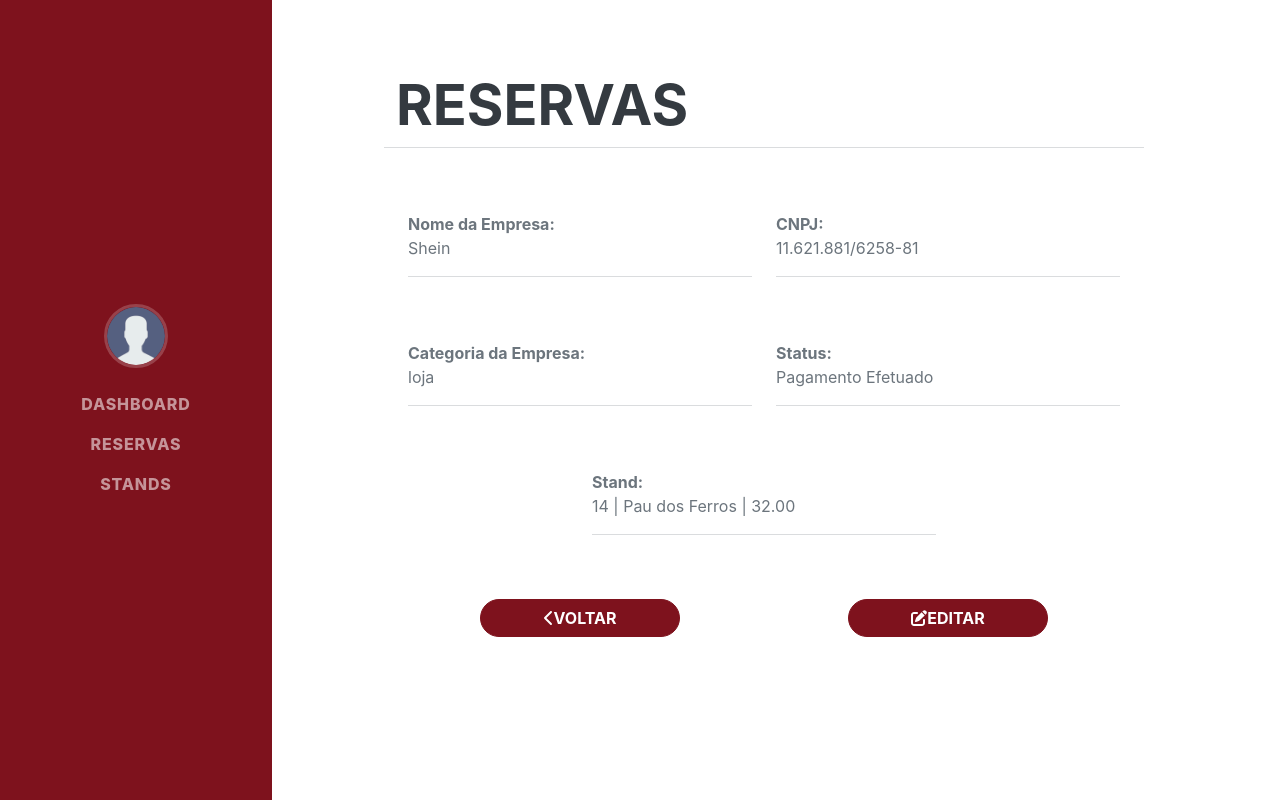
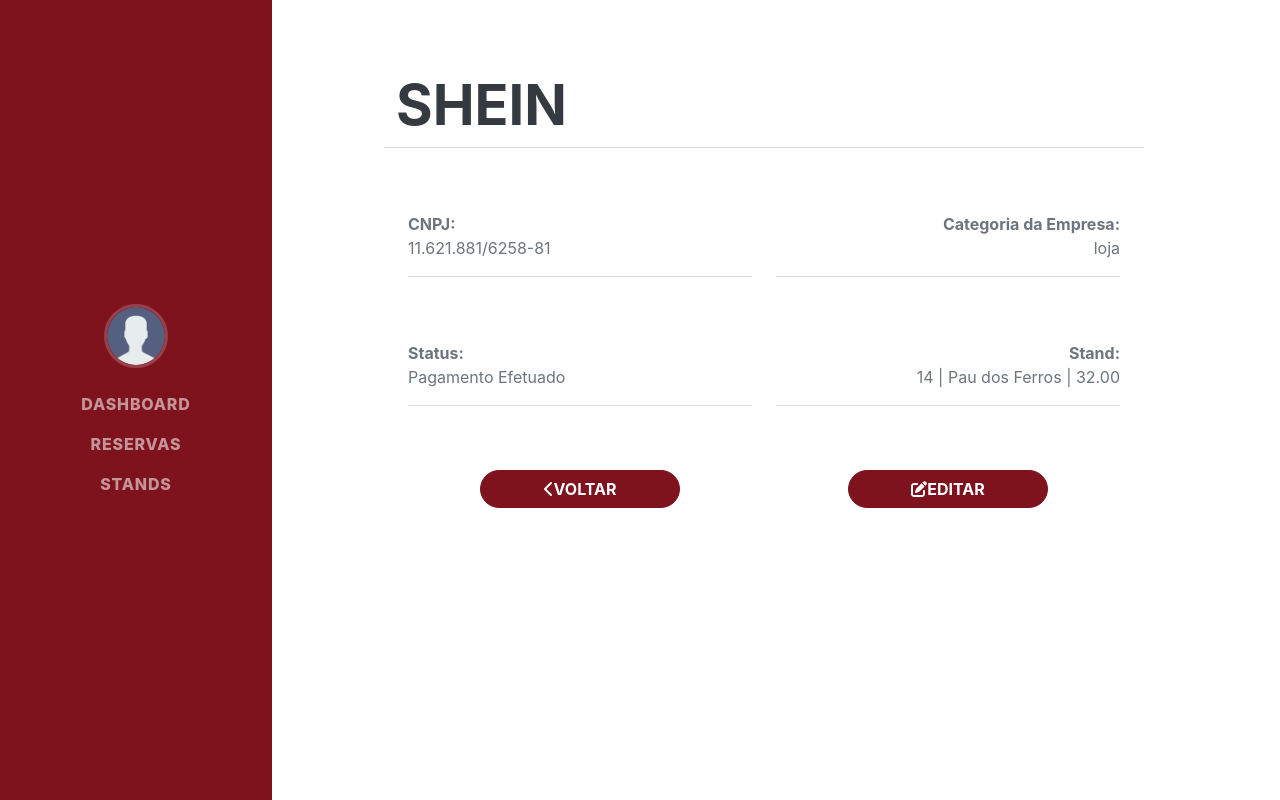
Before and after one commit to rhuaann/auth-user, a Django app: page /reservas/detalhe/6/ in a window 1280 px wide. Run offline with Django 4.2, Linux system fonts and the light colour scheme; a user stored in the database is signed in; data comes from the database, SQL or seed files in the repository; both versions use the stored data as it was after the commit; some libraries are stand-ins or nearby versions; some web fonts are replaced.

Commit message:
first commit

```diff
--- a/reserva/templates/reserva/reserva_detalhe.html
+++ b/reserva/templates/reserva/reserva_detalhe.html
@@ -3,17 +3,9 @@
 {% block content %}
 
 <div class="row col-12 d-flex justify-content-center mt-5" style="padding-left: 100px;padding-right: 100px;">
-  <h2>Reservas</h2>
+  <h2>{{ object.nome_empresa }}</h2>
   <hr>
   <div class="row col-12 mt-5 d-flex justify-content-center">
-    <div class="col-6">
-      <div>
-        <strong style="">Nome da Empresa:</strong>
-        <p class="">{{ object.nome_empresa }}</p>
-        <hr style="font-size: 40px;" />
-      </div>
-    </div>
-
     <div class="col-6">
       <div>
         <strong style="">CNPJ:</strong>
@@ -21,17 +13,17 @@
         <hr style="font-size: 40px;" />
       </div>
     </div>
-  </div>
 
-  <div class="row col-12 mt-5 d-flex justify-content-center">
-    <div class="col-6">
+    <div class="col-6 text-end">
       <div>
         <strong style="">Categoria da Empresa:</strong>
         <p class="">{{ object.categoria_empresa }}</p>
         <hr style="font-size: 40px;" />
       </div>
     </div>
+  </div>
 
+  <div class="row col-12 mt-5 d-flex justify-content-center">
     <div class="col-6">
       <div>
         <strong style="">Status:</strong>
@@ -48,17 +40,14 @@
       </div>
     </div>
 
-
-  </div>
-
-  <div  class="row col-12 mt-5 d-flex justify-content-center">
-    <div class="col-6">
+    <div class="col-6 text-end">
       <div>
         <strong style="">Stand:</strong>
         <p class="">{{ object.stand }}</p>
         <hr style="font-size: 40px;" />
       </div>
     </div>
+
   </div>
 
   <div class="d-flex justify-content-around mt-5">
--- a/stand/templates/stand/stand_detalhe.html
+++ b/stand/templates/stand/stand_detalhe.html
@@ -13,10 +13,10 @@
         </div>
       </div>
 
-      <div class="col-6">
+      <div class="col-6 text-end">
         <div>
           <strong style="">Valor:</strong>
-          <p class="">{{ object.valor }}</p>
+          <p class="">R$ {{ object.valor }}</p>
           <hr style="font-size: 40px;" />
         </div>
       </div>
--- a/stand/templates/stand/stands.html
+++ b/stand/templates/stand/stands.html
@@ -16,7 +16,6 @@
         <thead class="thead-light">
             <tr>
                 <th scope="col">Localização</th>
-                <th scope="col">Valor</th>
                 <th scope="col">Ações</th>
             </tr>
         </thead>
@@ -24,7 +23,6 @@
             {% for object in object_list %}
             <tr>
                 <td>{{object.localizacao}}</td>
-                <td>{{object.valor}}</td>
                 <td>
                     <a href="{% url 'stand_editar' pk=object.pk %}"><i class="fas fa-edit"></i></a>
                     <a href="{% url 'stand_remover' pk=object.pk %}"><i class="fas fa-trash-alt"></i></a>
```
Also changed, not shown: db.sqlite3.
